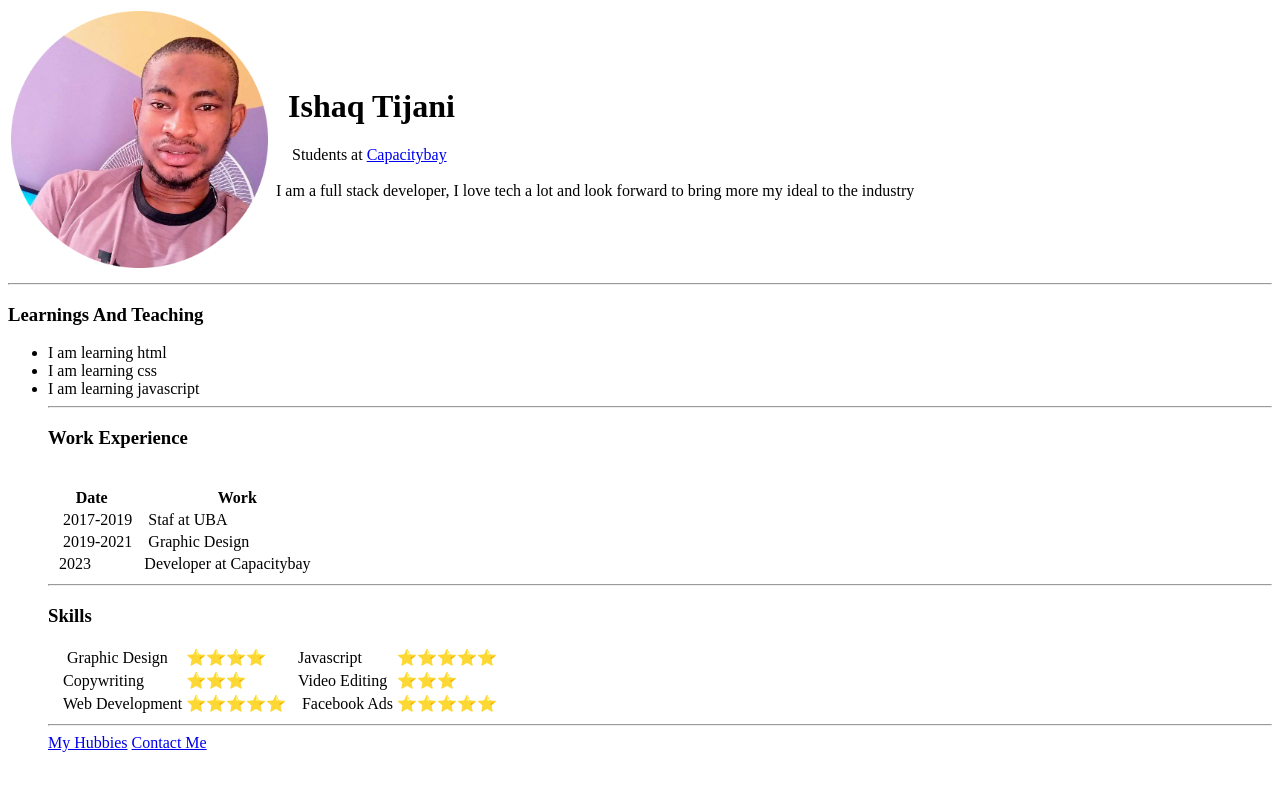
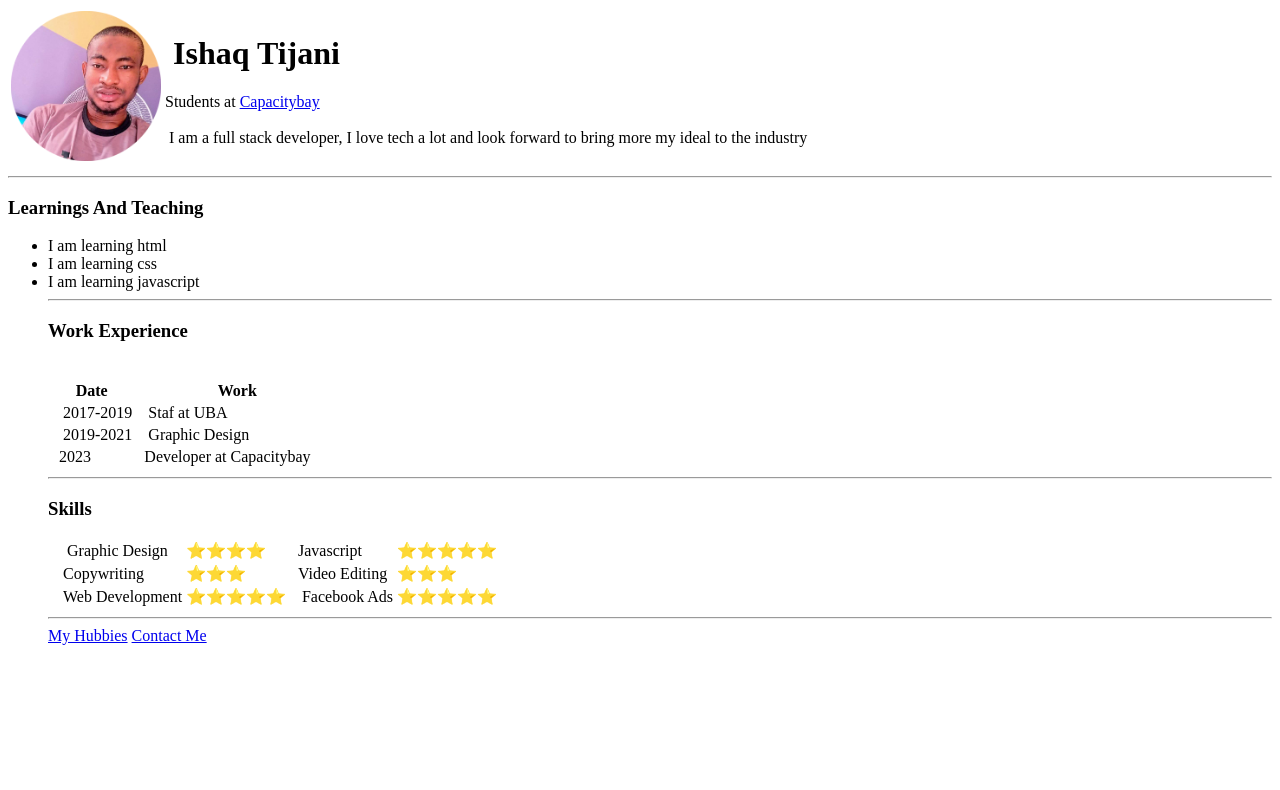
Before and after one commit to ishaq15/my-personal-webpage, a plain HTML site: page index.html in a window 1280 px wide. Drawn offline with Linux system fonts and the light colour scheme.

Commit message:
updated index.html

```diff
--- a/index.html
+++ b/index.html
@@ -9,9 +9,9 @@
 <body>
   <table>
     <tr>
-      <td><img src="./Engr s-k.png" alt="" width="257px"></td>
-      <td><h1> &nbsp;&nbsp;Ishaq Tijani</h1>
-      <p>&nbsp;&nbsp;&nbsp;&nbsp; Students at <a href="https://capacitybay.org/">Capacitybay</a> <br><br>
+      <td><img src="./Engr s-k.png" alt="" width="150px"></td>
+      <td><h1> &nbsp;Ishaq Tijani</h1>
+      <p>Students at <a href="https://capacitybay.org/">Capacitybay</a> <br><br>
         &nbsp;I am a full stack developer, I love tech a lot and look forward to bring more my ideal to the industry
       </p>
 
```
